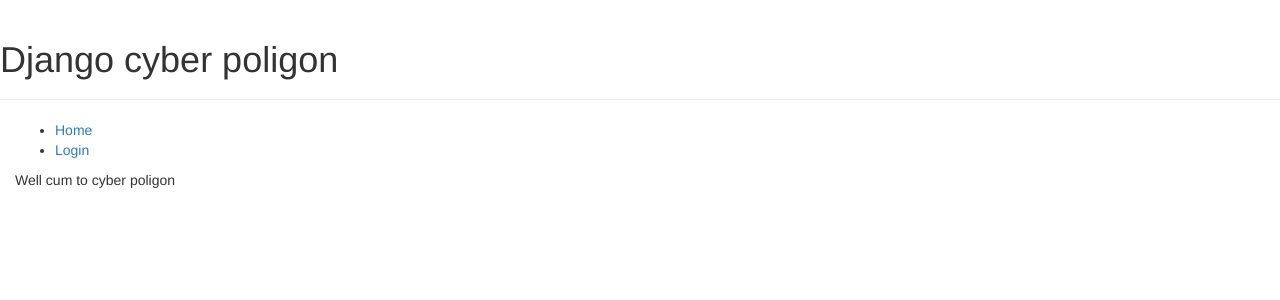
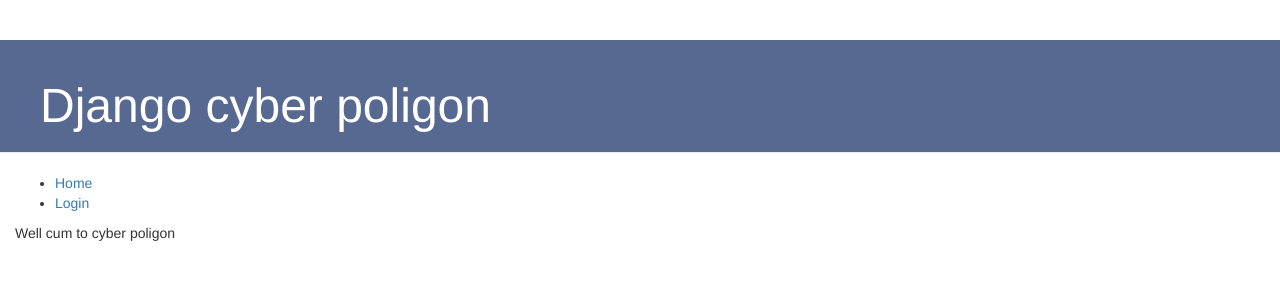
Before and after one commit to temmishy/procellariidae, a Django app: page / in a window 1280 px wide. Shown: the top 300 px of the page. Run offline with Django 3.2, Linux system fonts and the light colour scheme; some libraries are stand-ins or nearby versions.

Commit message:
Restore all static

```diff
--- a/procellariidae/static/css/styles.css
+++ b/procellariidae/static/css/styles.css
@@ -1,3 +1,15 @@
+.page-header {
+    background-color: #576891;
+    margin-top: 0;
+    padding: 20px 20px 20px 40px;
+}
+
+.page-header h1, .page-header h1 a, .page-header h1 a:visited, .page-header h1 a:active {
+    color: #ffffff;
+    font-size: 36pt;
+    text-decoration: none;
+}
+
 .content {
     margin-left: 40px;
 }
--- a/templates/base.html
+++ b/templates/base.html
@@ -5,8 +5,10 @@
 
   {% block title %}<title>Cyber poligon</title>{% endblock %}
   <meta charset="utf-8">
+  <meta name="viewport" content="width=device-width, initial-scale=1">
   <link rel="stylesheet" href="{% static 'css/styles.css' %}" >
   <link rel="stylesheet" href="//maxcdn.bootstrapcdn.com/bootstrap/3.2.0/css/bootstrap.min.css">
+  <link rel="stylesheet" href="//maxcdn.bootstrapcdn.com/bootstrap/3.2.0/css/bootstrap-theme.min.css">
   <div class="page-header">
     <h1>Django cyber poligon</h1>
   </div>
```
